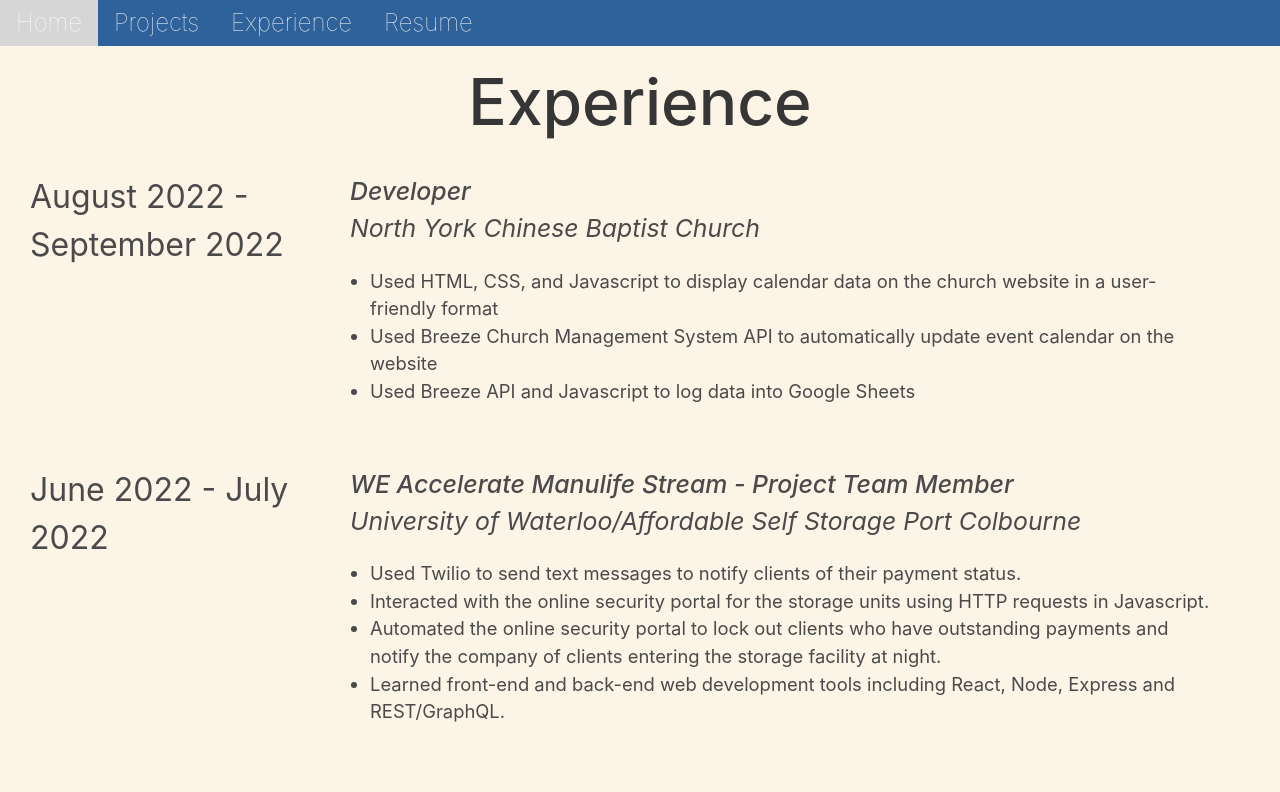
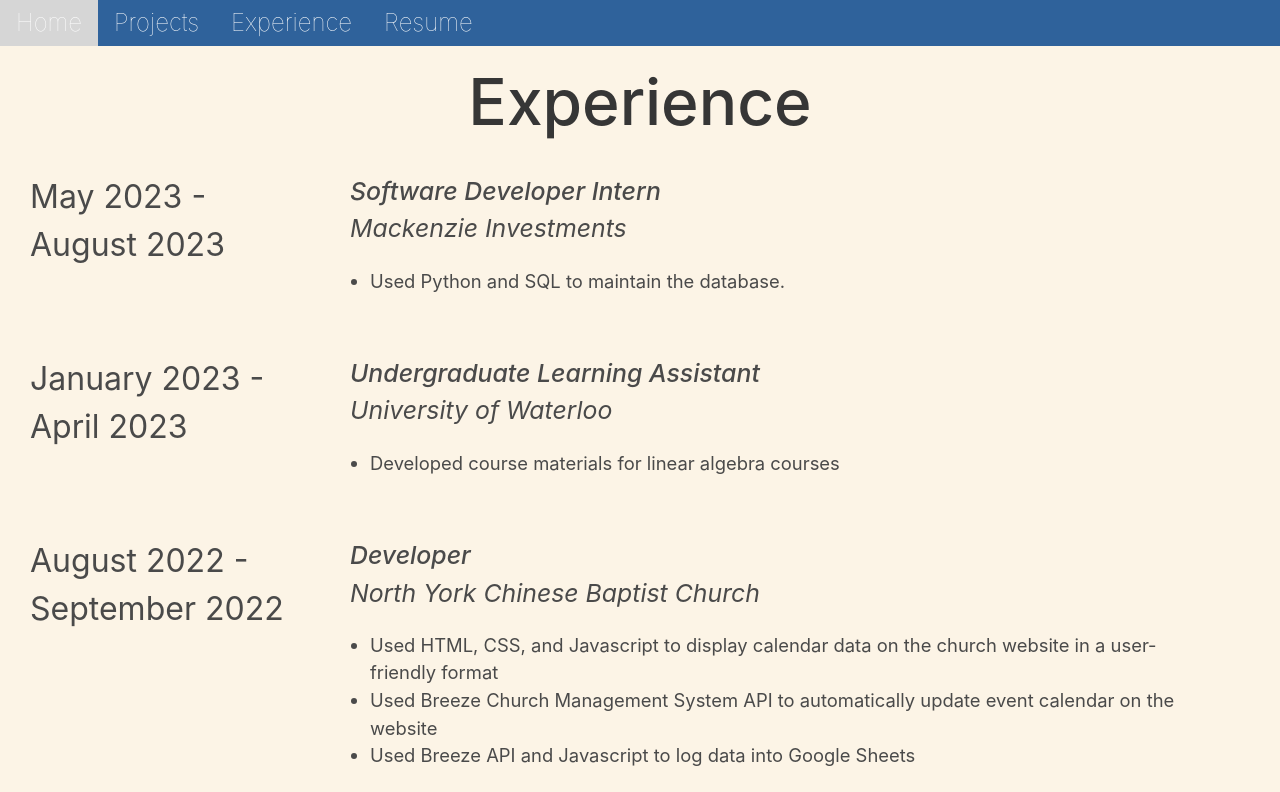
Before and after one commit to QuintonMak/qmak, a React (Create React App) app: page /React-Website/experience in a window 1280 px wide. Shown: the top 792 px of the page. Built offline with nearby package versions, Linux system fonts and the light colour scheme.

Commit message:
Add Mackenzie and math 235 job

```diff
--- a/src/data/experienceData.js
+++ b/src/data/experienceData.js
@@ -1,4 +1,20 @@
 const experience = [
+    {
+        date: "May 2023 - August 2023",
+        location: "Mackenzie Investments",
+        position: "Software Developer Intern",
+        bullets: [
+            "Used Python and SQL to maintain the database."
+        ]
+    },
+    {
+        date: "January 2023 - April 2023",
+        location: "University of Waterloo",
+        position: "Undergraduate Learning Assistant",
+        bullets: [
+            "Developed course materials for linear algebra courses"
+        ]
+    },
     {
         date: "August 2022 - September 2022",
         location: "North York Chinese Baptist Church",
--- a/src/data/projectData.js
+++ b/src/data/projectData.js
@@ -59,7 +59,7 @@
     },
     {
         title: "Scotiabank Data Science Discovery Days",
-        desc: `Fraud detection model using Python and Tensorflow. Achieved 95% accuracy and 96% F1 Score`,
+        desc: `Fraud detection model using Python and Tensorflow. Achieved 95% accuracy and 96% F1 Score.`,
         links: {
             projectLink: "https://github.com/QuintonMak/Winter-2023-Discovery-Days",
             imageLink: "Images/scotia.png",
```
